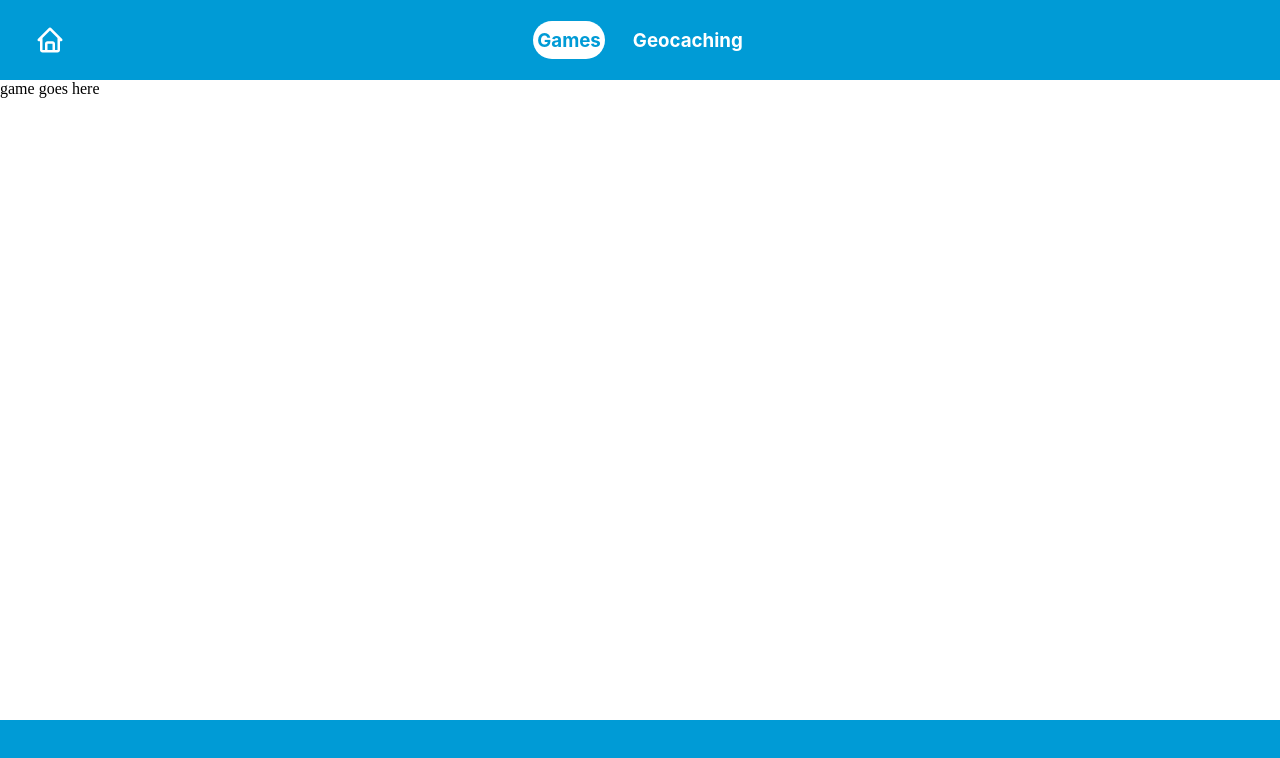
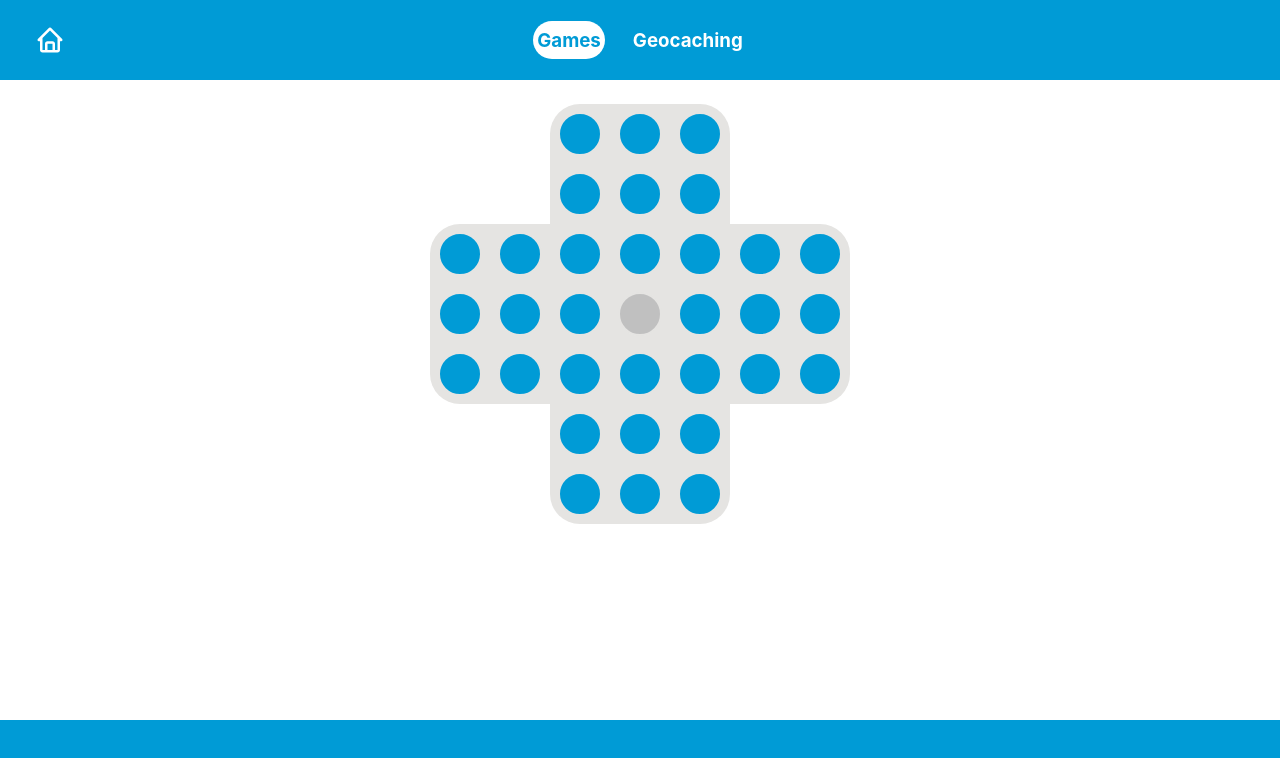
Before and after one commit to JoachimAA/iamjoachim, a Gatsby site: page /games in a window 1280 px wide. Built offline with nearby package versions, Linux system fonts and the light colour scheme; Gatsby itself is replaced by a stand-in of ours.

Commit message:
start creating peg solitaire

```diff
--- /dev/null
+++ b/src/components/games/peg-solitaire/PegNode.tsx
@@ -0,0 +1,22 @@
+import React from "react";
+import styled from "styled-components";
+
+interface PegNodeProps {
+  selected: boolean;
+  empty: boolean;
+}
+
+export default function PegNode({ selected, empty }: PegNodeProps) {
+  return <NodeContainer selected={selected} empty={empty} />;
+}
+
+const NodeContainer = styled("div")<{ selected: boolean; empty: boolean }>`
+  ${(props) => `
+  outline: ${props.selected ? "2px solid black" : "none"};
+  border: 2px solid #E5E4E2;
+  border-radius: 100px;
+  height: 40px;
+  width: 40px;
+  background-color: ${props.empty ? "#C0C0C0" : "var(--primary-color)"};
+  `}
+`;
--- /dev/null
+++ b/src/components/games/peg-solitaire/PegSolitaire.tsx
@@ -0,0 +1,69 @@
+import React, { useState } from "react";
+import styled from "styled-components";
+import PegNode from "./PegNode";
+import { getColumn, getRow } from "./peg-solitaire-utils";
+
+const GAME_BOARD_SIZE = 7;
+const NUMBER_OF_GAME_BOARD_NODES = 33;
+
+export default function PegSolitaire() {
+  const [selectedNode, setSelectedNode] = useState<number | null>(null);
+  const [emptyNodes, setEmptyNodes] = useState<number[]>([16]);
+
+  const pegNodeArray = Array.from({ length: NUMBER_OF_GAME_BOARD_NODES });
+
+  return (
+    <GameBoard>
+      <UpDown />
+      <Across />
+      {pegNodeArray.map((node, idx) => {
+        const column = getColumn(idx);
+        const row = getRow(idx, column);
+        const nodeEmpty = Boolean(emptyNodes.includes(idx));
+
+        return (
+          <NodeContainer
+            key={idx}
+            style={{
+              gridColumn: column,
+              gridRow: row,
+              justifySelf: "center",
+              alignSelf: "center",
+            }}
+            onClick={() => {
+              if (!nodeEmpty) {
+                setSelectedNode(idx);
+              }
+            }}
+          >
+            <PegNode selected={idx === selectedNode} empty={nodeEmpty} />
+          </NodeContainer>
+        );
+      })}
+    </GameBoard>
+  );
+}
+
+const GameBoard = styled("div")({
+  display: "grid",
+  gridTemplateColumns: "repeat(7, 60px)",
+  gridTemplateRows: "repeat(7, 60px)",
+});
+
+const NodeContainer = styled("div")({
+  backgroundColor: "#E5E4E2",
+  gridArea: "1/3/8/6",
+  borderRadius: "30px",
+});
+
+const UpDown = styled("div")({
+  backgroundColor: "#E5E4E2",
+  gridArea: "1/3/8/6",
+  borderRadius: "30px",
+});
+
+const Across = styled("div")({
+  backgroundColor: "#E5E4E2",
+  gridArea: "3/1/6/8",
+  borderRadius: "30px",
+});
--- /dev/null
+++ b/src/components/games/peg-solitaire/peg-solitaire-utils.ts
@@ -0,0 +1,25 @@
+export const getColumn = (idx: number) => {
+  if (idx < 3) {
+    return 1;
+  } else if (idx < 6) {
+    return 2;
+  } else if (idx < 13) {
+    return 3;
+  } else if (idx < 20) {
+    return 4;
+  } else if (idx < 27) {
+    return 5;
+  } else if (idx < 30) {
+    return 6;
+  } else {
+    return 7;
+  }
+};
+
+export const getRow = (idx: number, column: number) => {
+  if (column === 1 || column === 2 || column === 6 || column === 7) {
+    return 3 + (idx % 3);
+  } else {
+    return ((idx + 1) % 7) + 1;
+  }
+};
--- a/src/pages/games.tsx
+++ b/src/pages/games.tsx
@@ -1,7 +1,17 @@
 import React from "react";
-import PageLayout from "../components/PageLayout";
-import Title from "../components/typography/Title";
+import PegSolitaire from "../components/games/peg-solitaire/PegSolitaire";
+import styled from "styled-components";
 
 export default function Games() {
-  return <div>game goes here</div>;
+  return (
+    <ContentContainer>
+      <PegSolitaire />
+    </ContentContainer>
+  );
 }
+
+const ContentContainer = styled("div")({
+  display: "flex",
+  justifyContent: "center",
+  marginTop: "24px",
+});
```
